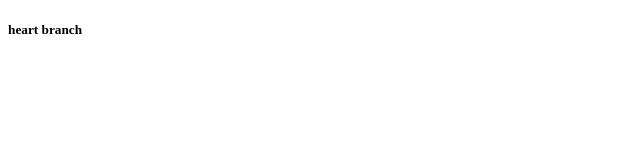
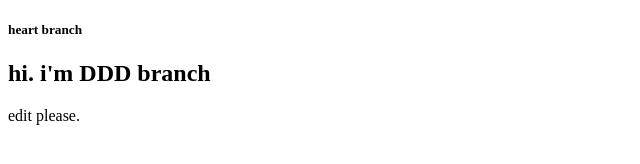
Before and after one commit to amamj05/blog_proj, a plain HTML site: page sub.html in a window 1280 px wide. Shown: the whole page, without its empty margins (0-640 px from the left). Drawn offline with Linux system fonts and the light colour scheme.

Commit message:
sub html edit by DDD

```diff
--- a/sub.html
+++ b/sub.html
@@ -6,7 +6,8 @@
     <title>Sub</title>
 </head>
 <body>
-
     <h5>heart branch</h5>
+    <h2>hi. i'm DDD branch</h2>
+    <p>edit please.</p>
 </body>
 </html>
```
